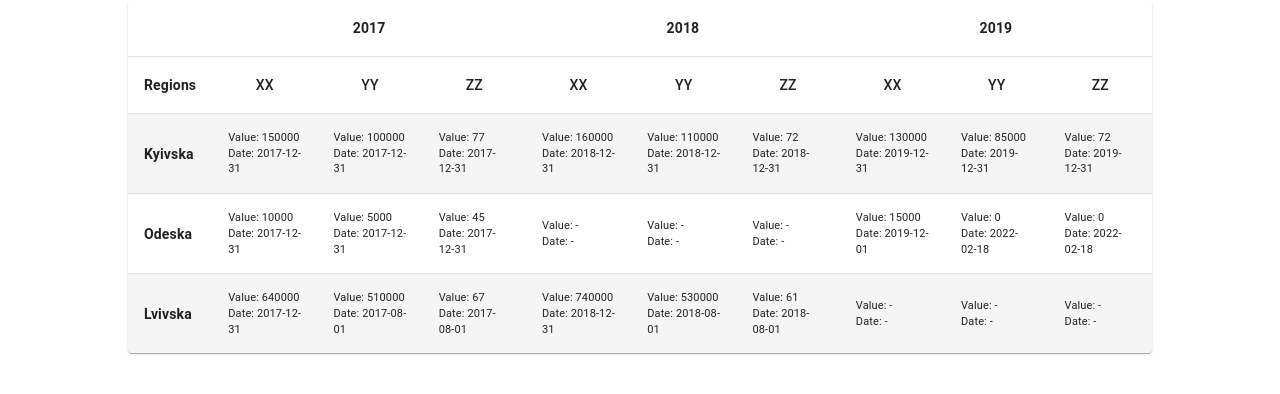
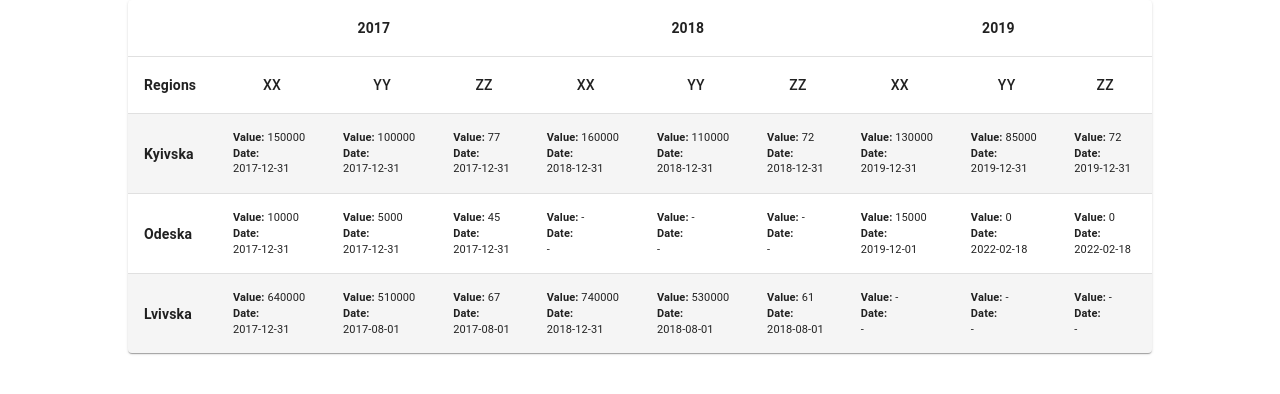
Before and after one commit to SSGz2612/datalist, a React (Create React App) app: page / in a window 1280 px wide. Shown: the top 394 px of the page. Built offline with nearby package versions, Linux system fonts and the light colour scheme.

Commit message:
changes the id system, reducer and popup

```diff
--- a/src/App.css
+++ b/src/App.css
@@ -9,7 +9,6 @@ body {
 
 .principal {
   display: flex;
-  z-index: 0;
   margin: 0;
   width: 100%;
   height: 100%;
@@ -26,26 +25,12 @@ body {
   cursor: pointer;
 }
 
-.containerPopup {
+.popup {
   display: flex;
   justify-content: center;
   align-items: center;
-  position: absolute;
   width: 100%;
   height: 100%;
-  background-color: rgba(0, 0, 0, 0.5);
-  z-index: 2;
-}
-
-.popup {
-  display: flex;
-  width: 800px;
-  height: auto;
-  max-height: 500px;
-  background-color: #FFF;
-  z-index: 3;
-  border-radius: 3px;
-  overflow-y: scroll;
 }
 
 form {
@@ -78,3 +63,11 @@ span {
 .btn {
   text-decoration: none;
 }
+
+.titlePop {
+  display: flex;
+  justify-content: center;
+  align-items: center;
+  height: 50px;
+  border-bottom: 2px solid brown;
+}
--- a/src/components/Datalist.js
+++ b/src/components/Datalist.js
@@ -11,7 +11,7 @@ import { styled } from '@mui/material/styles';
 import Paper from '@mui/material/Paper';
 // redux
 import { connect } from 'react-redux/es/exports.js';
-import { dataOfCity } from '../redux/reducer.js';
+import { dataOfCity } from '../redux';
 
 const StyledTableRow = styled(TableRow)(({ theme }) => ({
     '&:nth-of-type(odd)': {
@@ -28,14 +28,19 @@ function Datalist(props){
     const [ titleCell, setTitleCell ] = useState([]);
 
     const handleDataCell = (city, year, title) => {
-        console.log(city, year, title);
-        props.nameCity(city);
+        // console.log(city, year, title);
+        props.nameCity([city, year, title]);
 
-        var windowBehavior = null;
+        let windowBehavior = window.open("/popup",
+            "rating",
+            "status=no,location=no,left=200,top=100,width=900,height=700,scrollbars=yes"
+        );
+        windowBehavior.focus();
 
-        if(windowBehavior == null || windowBehavior.closed){
-            windowBehavior = window.open("http://localhost:3000/popup", "_blank", "status=no,location=no,left=200,top=100,width=900,height=700,toolbar=no,resizable=no");
-        }
+        windowBehavior.onload = function() {
+            let html = `<div class="titlePop"><b>${city} ${year} ${title}</b><div>`;
+            windowBehavior.document.body.insertAdjacentHTML('afterbegin', html);
+        };
     }
 
     // get the year from object data
@@ -46,7 +51,7 @@ function Datalist(props){
         )
 
         for(let i = 0; i < gyear.length; i++){
-            arr = arr.concat(gyear[i])
+            arr = arr.concat(gyear[i]);
         }
 
         let i = arr.filter((i, index) => {
@@ -114,8 +119,9 @@ function Datalist(props){
                                             className='cursor'
                                             onClick={() => handleDataCell(key, y, x)}
                                         >
-                                            <span>Value: {props.dataUser[key].G[y] === undefined ? "-" : props.dataUser[key].G[y][x].value}</span>
-                                            <span>Date: {props.dataUser[key].G[y] === undefined ? "-" : props.dataUser[key].G[y][x].dateRelease}</span>
+                                            <span><b>Value:</b> {props.dataUser[key].G[y] === undefined ? "-" : props.dataUser[key].G[y][x].value}</span>
+                                            <span><b>Date:</b></span>
+                                            <span>{props.dataUser[key].G[y] === undefined ? "-" : props.dataUser[key].G[y][x].dateRelease}</span>
                                         </TableCell>
                                     )
                                 )}
@@ -137,7 +143,8 @@ const mapDispatchToProps = dispatch => {
 const mapStateToProps = state => {
     return {
         dataUser: state.dataTxt,
-        dataWindow: state.windowBehavior
+        dataJsn: state.dataJsn,
+        cityName: state.cityName
     }
 }
 
--- a/src/components/Popup.js
+++ b/src/components/Popup.js
@@ -11,8 +11,8 @@ import { styled } from '@mui/material/styles';
 import Paper from '@mui/material/Paper';
 import { Button } from "@mui/material";
 // redux
-import { connect } from 'react-redux/es/exports.js';
-import { updateData } from "../redux/reducer";
+import { connect } from "react-redux/es/exports.js";
+import { updateData } from "../redux/reducer.js";
 // browser-router
 import { Link } from "react-router-dom";
 
@@ -28,12 +28,15 @@ const StyledTableRow = styled(TableRow)(({ theme }) => ({
 function Popup(props){
     // date
     let valDate = new Date();
-    let today = `${valDate.getFullYear()}-${valDate.getMonth() === 0 ? valDate.getMonth() : '0'+valDate.getMonth()}-${valDate.getDate()}`;
+    let today = `${valDate.getFullYear()}-${valDate.getMonth() === 0 ?
+        valDate.getMonth() :
+        '0'+valDate.getMonth()}-${valDate.getDate()
+    }`;
     // id number
     const [ num, setNum ] = useState(Number);
 
     const [ userData, setUserData ] = useState({
-        id: "0" || num,
+        id: 0,
         date: today,
         user: "",
         comment: ""
@@ -42,13 +45,20 @@ function Popup(props){
     const addUserData = (e) => {
         e.preventDefault();
         const fName = e.target.getAttribute("name");
-        const fValue = e.target.value;
-
+        let fValue = e.target.value;
+        // generate the ID unique
         if( fName === "id" ){
-            setNum(e.target.value.replace(/\D/g, ''))
+            setNum(e.target.value.replace(/\D/g, ''));
+            if(isNaN(fValue)){
+                fValue = 1;
+            }
+            let numInArray = props.dataJsn.map((x) => x.id);
+            while(numInArray.includes(parseInt(fValue))){
+                fValue++;
+            }
 
             const newValue = { ...userData };
-            newValue[fName] = fValue;
+            newValue[fName] = parseInt(fValue);
             setUserData(newValue);
         } else {
             // generate a json
@@ -72,47 +82,17 @@ function Popup(props){
             fromCity: props.cityName,
             newUser: newUser
         });
-
-        // generateID();
     }
 
     const toClose = () => {
         window.close();
     }
 
-    // const generateID = () => {
-    //     // console.log(userData.id); // init 0
-    //     let numer = 0;
-
-    //     if( props.cityName === "Kyivska" ){
-    //         numer = 0;
-    //         console.log(props.dataJsn[numer].id);
-    //     } else if( props.cityName === "Odeska" ){
-    //         numer = 1;
-    //         console.log(props.dataJsn[numer].id);
-    //     } else if( props.cityName === "Lvivska" ){
-    //         numer = 2;
-    //         console.log(props.dataJsn[numer].id);
-    //     }
-    // }
-
     return(
-        <div className="containerPopup">
         <div className="popup">
-                <div className='principal'>
             <TableContainer sx={{ margin: 0, width: 1, height: 1 }} component={ Paper }>
                 <Table aria-label="simple table">
                     <TableHead>
-                                <TableRow>
-                                    <TableCell
-                                        component="th"
-                                        scope="row"
-                                        colSpan={4}
-                                        align="center"
-                                    >
-                                        <b>{ props.cityName }</b>
-                                    </TableCell>
-                                </TableRow>
                         <TableRow>
                             <TableCell component="th" scope="row"><b>Value</b></TableCell>
 
@@ -122,17 +102,7 @@ function Popup(props){
                         </TableRow>
                     </TableHead>
                     <TableBody>
-                                { props.cityName }
-                                { props.cityName === "Odeska" && props.dataJsn[1].map((key) => (
-                                <StyledTableRow key={key.id}>
-                                    <TableCell component="th" scope="row">{key.id}</TableCell>
-
-                                    <TableCell align="center">{ key.date }</TableCell>
-                                    <TableCell align="center">{ key.user }</TableCell>
-                                    <TableCell align="center">{ key.comment }</TableCell>
-                                </StyledTableRow>
-                                ))}
-                                { props.cityName === "Lvivska" && props.dataJsn[2].map((key) => (
+                        { props.dataJsn.map((key) => (
                         <StyledTableRow key={key.id}>
                             <TableCell component="th" scope="row">{key.id}</TableCell>
 
@@ -166,8 +136,6 @@ function Popup(props){
                 </Table>
             </TableContainer>
         </div>
-            </div>
-        </div>
     );
 }
 
--- a/src/data/popupData.json
+++ b/src/data/popupData.json
@@ -1,50 +1,20 @@
 [
-    [{
+    {
         "id": 1,
         "date": "2022-02-20",
         "user": "Petro",
         "comment": "Any"
-    },{
+    },
+    {
         "id": 2,
         "date": "2022-02-21",
         "user": "Roman",
         "comment": ""
-    },{
+    },
+    {
         "id": 3,
         "date": "2022-02-22",
         "user": "Anna",
         "comment": ""
-    }],
-    [{
-        "id": 1,
-        "date": "2022-02-20",
-        "user": "Petro",
-        "comment": "Any"
-    },{
-        "id": 2,
-        "date": "2022-02-21",
-        "user": "Roman",
-        "comment": ""
-    },{
-        "id": 3,
-        "date": "2022-02-22",
-        "user": "Anna",
-        "comment": ""
-    }],
-    [{
-        "id": 1,
-        "date": "2022-02-20",
-        "user": "Petro",
-        "comment": "Any"
-    },{
-        "id": 2,
-        "date": "2022-02-21",
-        "user": "Roman",
-        "comment": ""
-    },{
-        "id": 3,
-        "date": "2022-02-22",
-        "user": "Anna",
-        "comment": ""
-    }]
+    }
 ]
--- a/src/redux/index.js
+++ b/src/redux/index.js
@@ -1,2 +1,2 @@
-import { updateData } from "./reducer";
-import { dataOfCity } from "./reducer";
+export { updateData } from "./reducer";
+export { dataOfCity } from "./reducer";
--- a/src/redux/reducer.js
+++ b/src/redux/reducer.js
@@ -4,7 +4,7 @@ import dataJsn from '../data/popupData.json';
 export const initialState = {
     dataTxt: data,
     dataJsn: dataJsn,
-    cityName: "",
+    cityName: []
 }
 
 export const updateData = (data) => {
@@ -24,29 +24,24 @@ export const dataOfCity = (data) => {
 const reducer = (state = initialState, action) => {
     switch(action.type){
         case "UPDATE_DATA":
-            console.log( "city cell: " + action.payload.fromCity );
-            console.log( action.payload.newUser );
+            let namecell = action.payload.fromCity[0] + action.payload.fromCity[1] + action.payload.fromCity[2];
+            // let namecellfrom = state.cityName[0] + state.cityName[1] + state.cityName[2];
 
-            let city = "";
-            let numer = 0;
+            // console.log(state.cityName); // Kyiv 2018 XX
+            // console.log(action.payload.newUser);
+            // console.log(state.dataJsn);
+            // console.log(state.dataJsn.filter((x) => (x.namecell === namecell) || (x.namecell === undefined) ? x : null))
+        return {
+            ...state,
+            dataJsn: [...state.dataJsn, {...action.payload.newUser, namecell: namecell}]
+        }
 
-            if( action.payload.fromCity === "Kyivska" ){
-                city = "Kyivska";
-                numer = 0;
-            } else if( action.payload.fromCity === "Odeska" ){
-                city = "Odeska";
-                numer = 1;
-            } else if( action.payload.fromCity === "Lvivska" ){
-                city = "Lvivska";
-                numer = 2;
-            }
-
-        return action.payload.fromCity === city ? {
-            ...state,
-            dataJsn: state.dataJsn.map((cont, i) => i === numer ?
-                [...cont, action.payload.newUser]
-             : cont )
-        } : undefined
+        // return action.payload.fromCity === city ? {
+        //     ...state,
+        //     dataJsn: state.dataJsn.map((cont, i) => i === numer ?
+        //         [...cont, action.payload.newUser]
+        //      : cont )
+        // } : undefined
 
         case "CITY_NAME":
         return {
```
Also changed, not shown: src/App.js (+4 -4 lines). Lines whose indentation alone changed are shown as unchanged.
